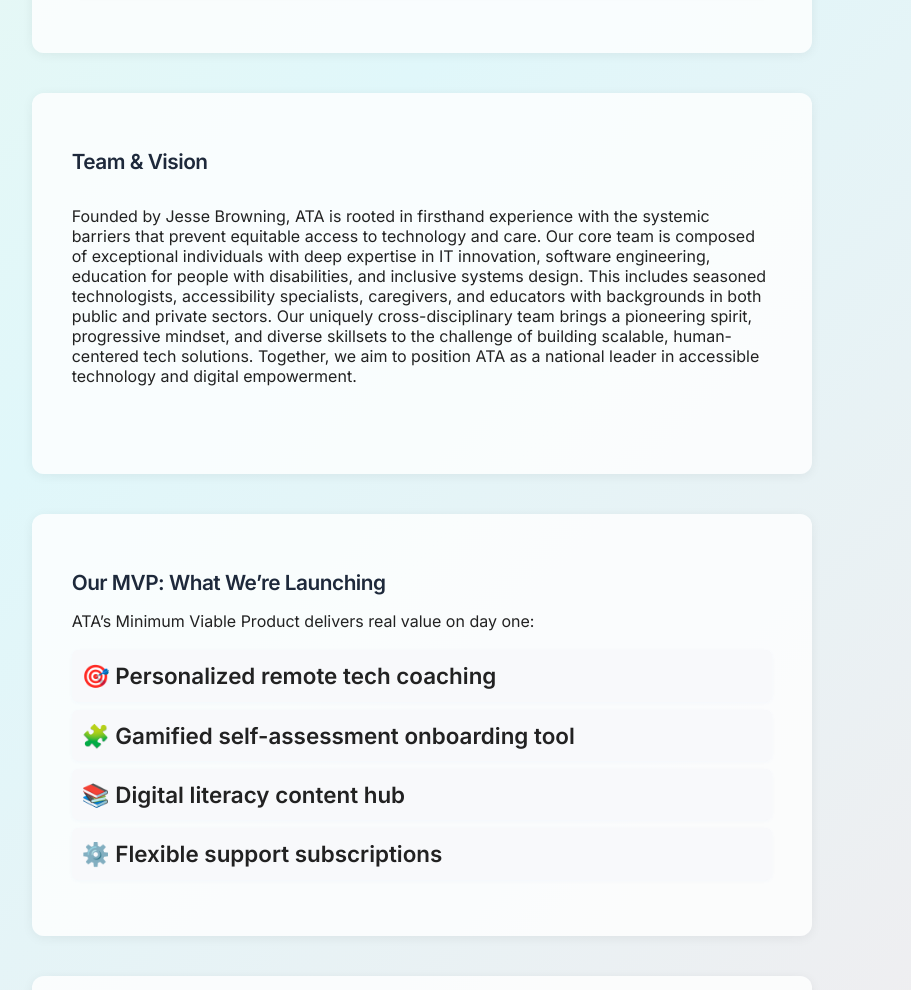
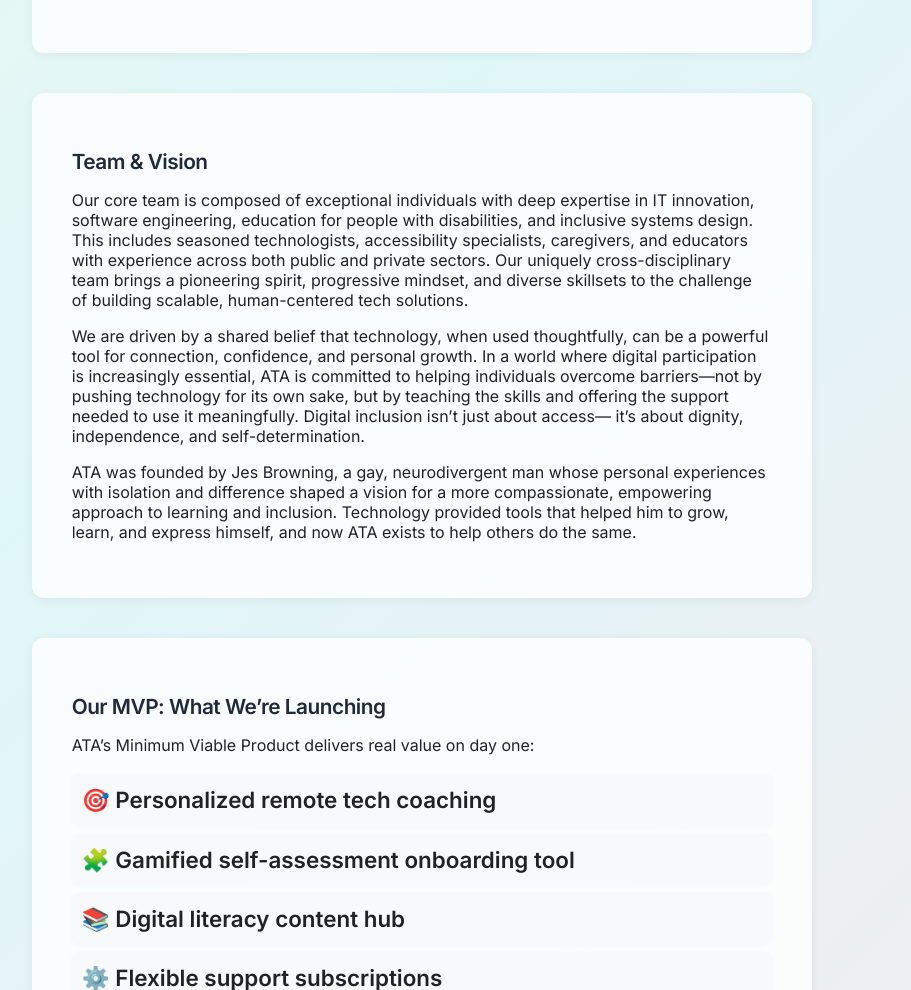
Before and after one commit to Jabroni777/ATA-Landing, a plain HTML site: page index.html in a window 1280 px wide. Shown: the part 2559-3549 px from the top of the page, without its empty margins (5-916 px from the left). Drawn offline with Linux system fonts and the light colour scheme; a script that the page names is missing.

Commit message:
Manual edits to index.html

```diff
--- a/index.html
+++ b/index.html
@@ -340,14 +340,28 @@
           </ul>
         </section>
 
-        <section>
-          <h2>Team & Vision</h2>
-          <div class="team-vision-container">
-            <div class="team-text">
-              <p>
-                Founded by Jesse Browning, ATA is rooted in firsthand experience with the systemic barriers that prevent equitable access to technology and care. Our core team is composed of exceptional individuals with deep expertise in IT innovation, software engineering, education for people with disabilities, and inclusive systems design. This includes seasoned technologists, accessibility specialists, caregivers, and educators with backgrounds in both public and private sectors. Our uniquely cross-disciplinary team brings a pioneering spirit, progressive mindset, and diverse skillsets to the challenge of building scalable, human-centered tech solutions. Together, we aim to position ATA as a national leader in accessible technology and digital empowerment.
-              </p>
-            </div>
+        <section id="team-vision" class="section">
+          <h2 class="section-title">Team & Vision</h2>
+          <div class="section-content">
+            <p>
+              Our core team is composed of exceptional individuals with deep expertise in IT innovation, software engineering,
+              education for people with disabilities, and inclusive systems design. This includes seasoned technologists,
+              accessibility specialists, caregivers, and educators with experience across both public and private sectors. Our
+              uniquely cross-disciplinary team brings a pioneering spirit, progressive mindset, and diverse skillsets to the
+              challenge of building scalable, human-centered tech solutions.
+            </p>
+            <p>
+              We are driven by a shared belief that technology, when used thoughtfully, can be a powerful tool for connection,
+              confidence, and personal growth. In a world where digital participation is increasingly essential, ATA is
+              committed to helping individuals overcome barriers—not by pushing technology for its own sake, but by teaching
+              the skills and offering the support needed to use it meaningfully. Digital inclusion isn’t just about access—
+              it’s about dignity, independence, and self-determination.
+            </p>
+            <p>
+              ATA was founded by Jes Browning, a gay, neurodivergent man whose personal experiences with isolation and
+              difference shaped a vision for a more compassionate, empowering approach to learning and inclusion. Technology
+              provided tools that helped him to grow, learn, and express himself, and now ATA exists to help others do the same.
+            </p>
           </div>
         </section>
 
```
